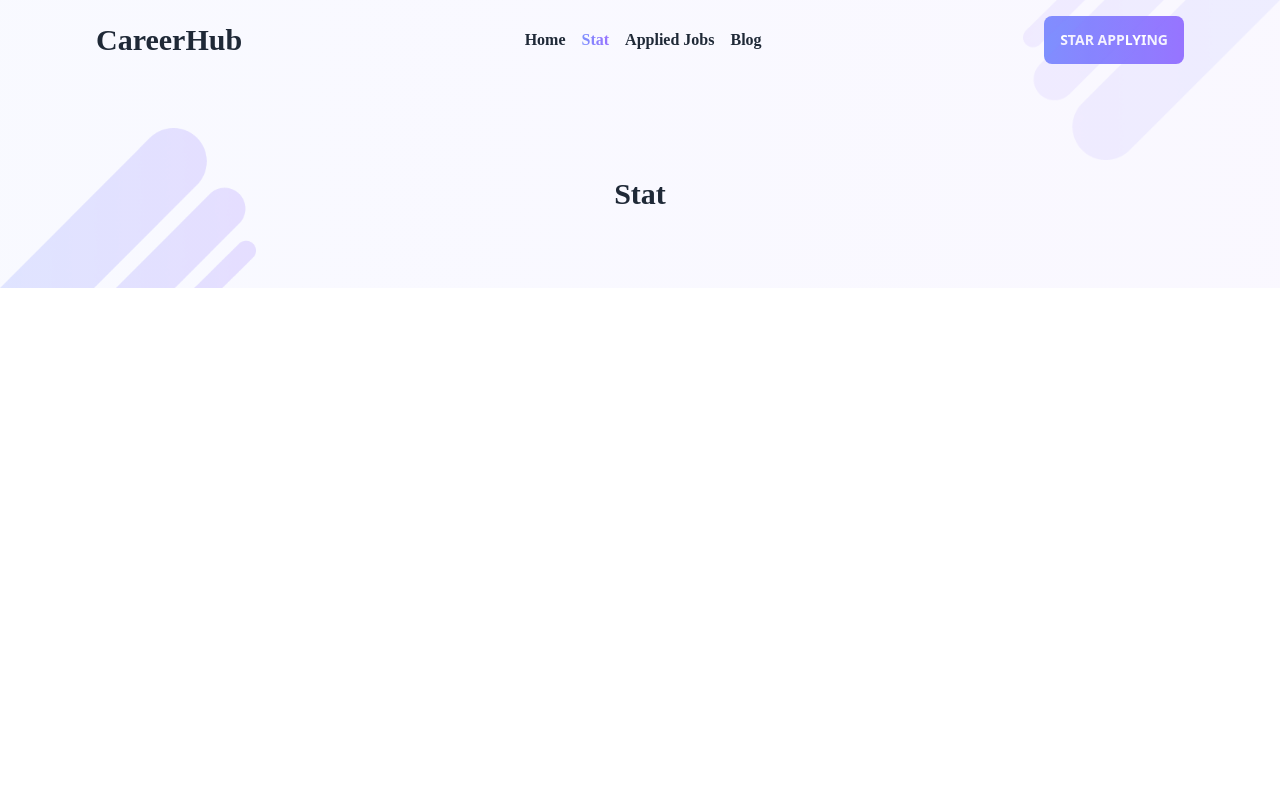
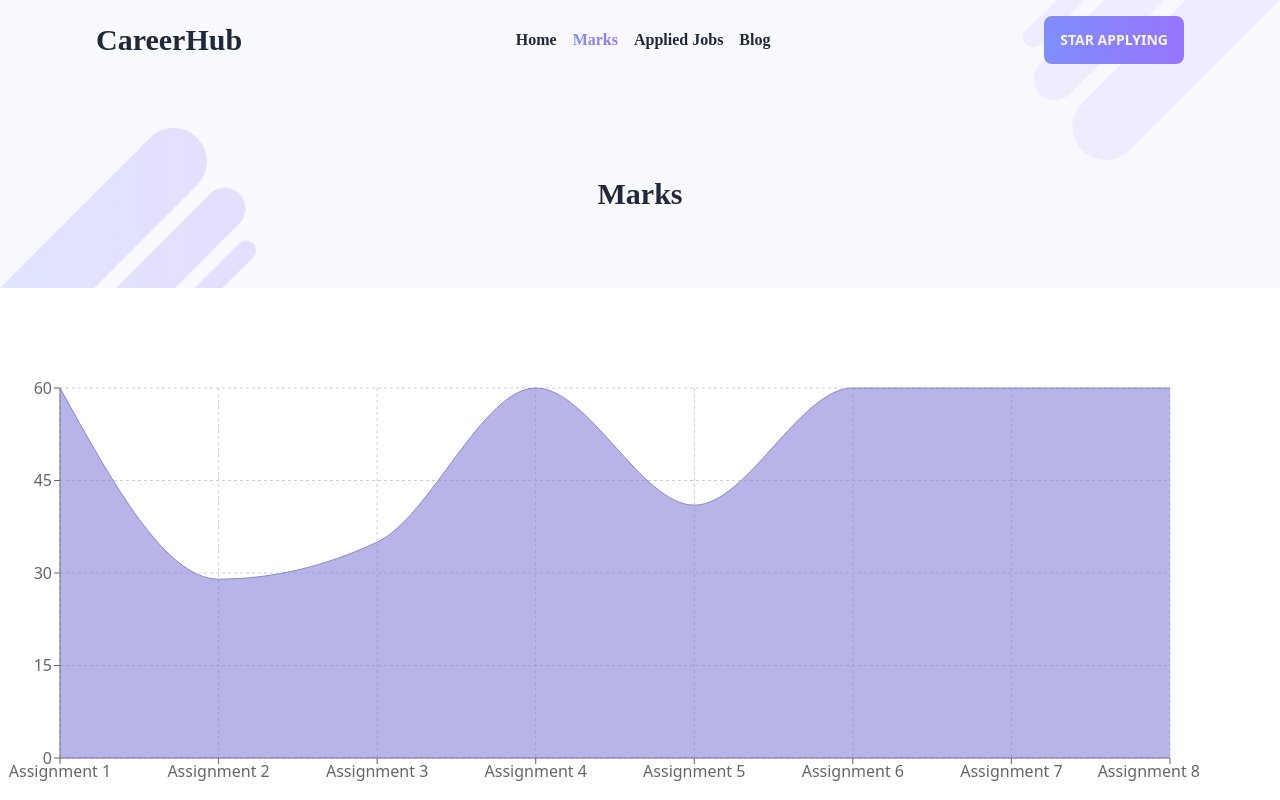
Before and after one commit to saadrafi/PH_Assignment9, a React (Vite) app: page /stat in a window 1280 px wide. Built offline with nearby package versions, Linux system fonts and the light colour scheme.

Commit message:
Chart implemented

```diff
--- a/package.json
+++ b/package.json
@@ -13,7 +13,8 @@
     "react": "^18.2.0",
     "react-dom": "^18.2.0",
     "react-router-dom": "^6.10.0",
-    "react-toastify": "^9.1.2"
+    "react-toastify": "^9.1.2",
+    "recharts": "^2.5.0"
   },
   "devDependencies": {
     "@types/react": "^18.0.28",
--- a/src/components/Navbar.jsx
+++ b/src/components/Navbar.jsx
@@ -25,7 +25,7 @@ const Navbar = () => {
                 : ""
             }
           >
-            Stat
+            Marks
           </NavLink>
           <NavLink
             to="/applied-jobs"
--- /dev/null
+++ b/src/components/Stat/Statistics.jsx
@@ -0,0 +1,66 @@
+import React from "react";
+
+import { AreaChart, Area, XAxis, YAxis, CartesianGrid, Tooltip } from "recharts";
+import Page from "../Layout/Page";
+const data = [
+  {
+    name: "Assignment 1",
+    mark: 60,
+  },
+  {
+    name: "Assignment 2",
+    mark: 29,
+  },
+  {
+    name: "Assignment 3",
+    mark: 35,
+  },
+  {
+    name: "Assignment 4",
+    mark: 60,
+  },
+  {
+    name: "Assignment 5",
+    mark: 41,
+  },
+  {
+    name: "Assignment 6",
+    mark: 60,
+  },
+  {
+    name: "Assignment 7",
+    mark: 60,
+  },
+  {
+    name: "Assignment 8",
+    mark: 60,
+  },
+];
+
+const Statistics = () => {
+  return (
+    <>
+    <Page>Marks</Page>
+    <AreaChart
+      width={1200}
+      height={500}
+      data={data}
+      margin={{
+        top: 100,
+        right: 30,
+        left: 0,
+        bottom: 0,
+      }}
+    >
+      <CartesianGrid strokeDasharray="3 3" />
+      <XAxis dataKey="name" />
+      <YAxis />
+      <Tooltip />
+      <Area type="monotone" dataKey="mark" stroke="#8884d8" fill="#8884d8" />
+    </AreaChart>
+    </>
+  );
+
+};
+
+export default Statistics;
--- a/src/main.jsx
+++ b/src/main.jsx
@@ -9,6 +9,7 @@ import Page from "./components/Layout/Page";
 import JobDetails from "./components/Jobs/JobDetails";
 import { dataLoad, findJob } from "./utilitis/dataLoader";
 import AppliedJobs from "./components/AppliedJobs/AppliedJobs";
+import Statistics from "./components/Stat/Statistics";
 
 const router = createBrowserRouter([
   {
@@ -21,7 +22,7 @@ const router = createBrowserRouter([
       },
       {
         path: "/stat",
-        element: <Page>Stat</Page>,
+        element: <Statistics></Statistics>,
       },
       {
         path: "job/:jobId",
```
Also changed, not shown: 1 other file (tests, documents, lock files or other folders).
